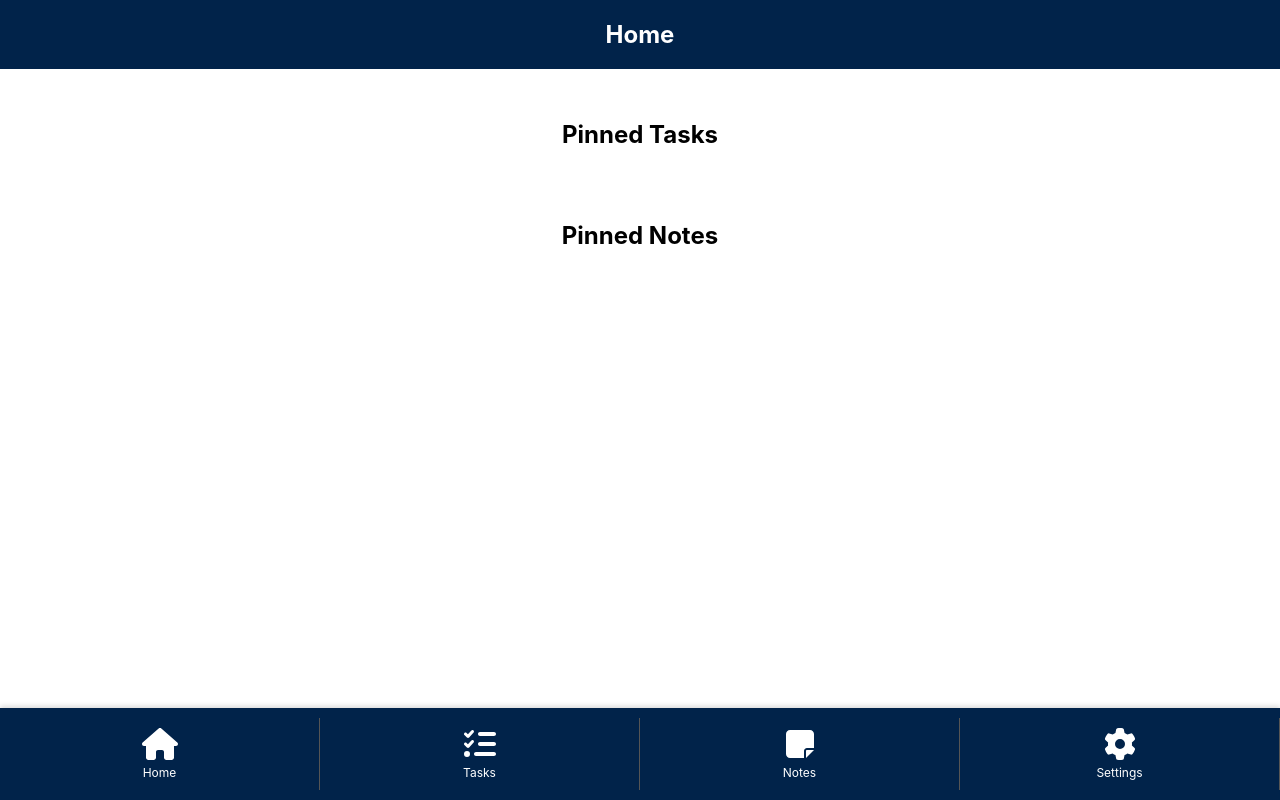
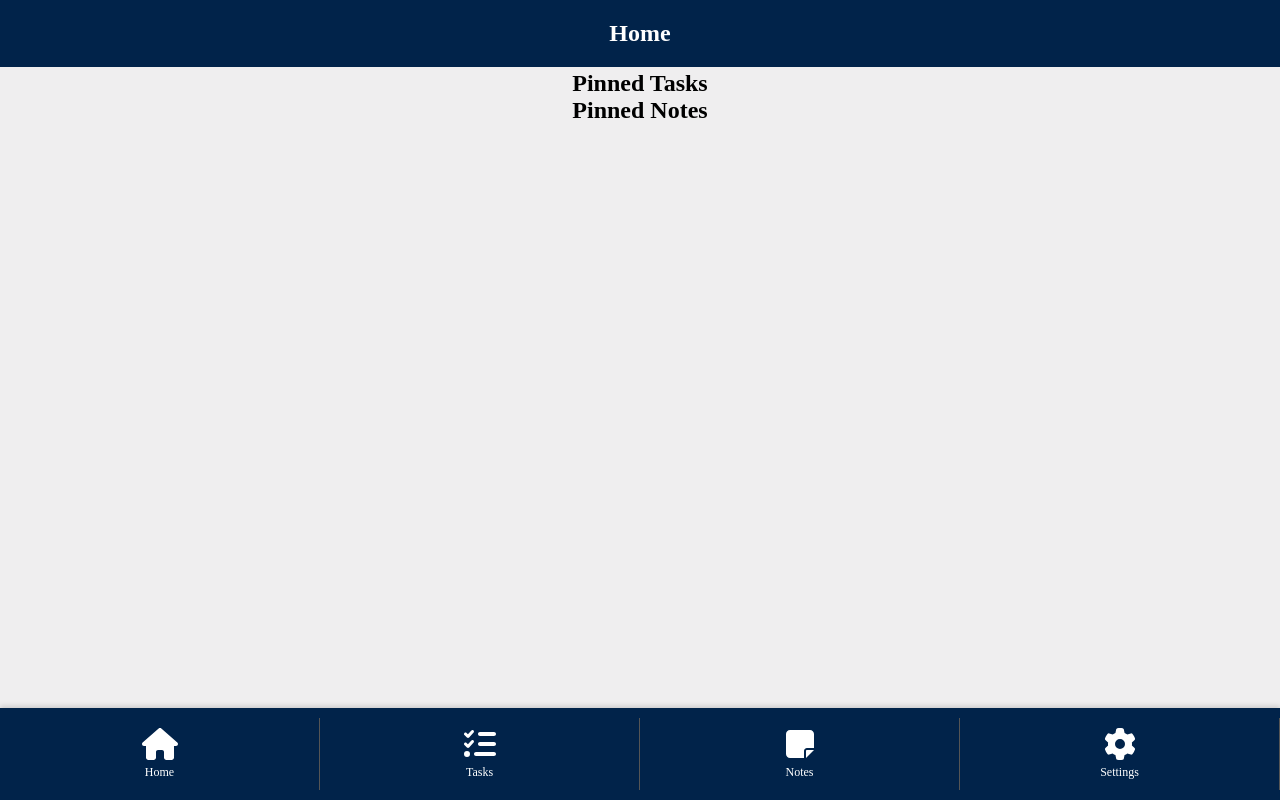
Before and after one commit to SamuelSuchon/todo-app, a React (Create React App) app: page / in a window 1280 px wide. Built offline with nearby package versions, Linux system fonts and the light colour scheme.

Commit message:
updated-layout02

```diff
--- a/src/index.css
+++ b/src/index.css
@@ -1,13 +1,16 @@
-body {
+/* index.css or global styles */
+* {
   margin: 0;
-  font-family: -apple-system, BlinkMacSystemFont, 'Segoe UI', 'Roboto', 'Oxygen',
-    'Ubuntu', 'Cantarell', 'Fira Sans', 'Droid Sans', 'Helvetica Neue',
-    sans-serif;
-  -webkit-font-smoothing: antialiased;
-  -moz-osx-font-smoothing: grayscale;
+  padding: 0;
+  box-sizing: border-box;
 }
 
-code {
-  font-family: source-code-pro, Menlo, Monaco, Consolas, 'Courier New',
-    monospace;
+html, body, #root {
+  height: 100%;
+  margin: 0;
+  padding: 0;
 }
+
+body {
+  background-color: #cdcccd; /* Set the global background color to match your pages */
+}
--- a/src/pages/Home.tsx
+++ b/src/pages/Home.tsx
@@ -14,7 +14,7 @@ const Home: React.FC<HomeProps> = ({ pinnedTasks, pinnedNotes, unpinTask, unpinN
       <div style={styles.headerContainer}>
         <h2 style={styles.headerText}>Home</h2>
       </div>
-      <div style={styles.container}>
+      <div style={styles.contentContainer}>
         <h2>Pinned Tasks</h2>
         <ul>
           {pinnedTasks.map(task => (
@@ -46,7 +46,8 @@ const styles = {
     flexDirection: 'column' as const,
     alignItems: 'center' as const,
     width: '100%',
-    height: '100%',
+    minHeight: '100vh', // Ensure the page takes the full height
+    backgroundColor: '#cdcccd', // Same background color as the Tasks page
   },
   headerContainer: {
     width: '100%',
@@ -56,20 +57,25 @@ const styles = {
     position: 'fixed' as const,
     top: 0,
     left: 0,
+    zIndex: 10, // Ensure the header stays on top
   },
   headerText: {
     margin: 0,
-    color: '#fff', // White text color
+    color: '#fff', // White text color for the header
     fontSize: '24px',
     fontWeight: 'bold' as const,
   },
-  container: {
+  contentContainer: {
+    flex: 1,
     display: 'flex',
     flexDirection: 'column' as const,
     alignItems: 'center' as const,
-    justifyContent: 'center' as const,
+    justifyContent: 'flex-start' as const, // Align content to the top
     padding: '20px',
-    marginTop: '80px', // Ensure content is below the fixed header
+    backgroundColor: '#efeeef', // Matching background color for the content area
+    width: '100%',
+    minHeight: 'calc(100vh - 80px)', // Ensure full height minus the header
+    marginTop: '50px', // To prevent overlap with the fixed header
   },
 };
 
--- a/src/pages/Notes.tsx
+++ b/src/pages/Notes.tsx
@@ -56,7 +56,7 @@ const Notes: React.FC<NotesProps> = ({ notes, pinNote, updateNotes, deleteNote }
       <div style={styles.headerContainer}>
         <h2 style={styles.headerText}>Notes</h2>
       </div>
-      <div style={styles.container}>
+      <div style={styles.contentContainer}>
         <input
           type="text"
           value={newNoteTitle}
@@ -141,30 +141,36 @@ const styles = {
     flexDirection: 'column' as const,
     alignItems: 'center' as const,
     width: '100%',
-    height: '100%',
+    minHeight: '100vh', // Ensure the page takes the full height
+    backgroundColor: '#cdcccd', // Use the same background color as Tasks and Home
   },
   headerContainer: {
     width: '100%',
-    backgroundColor: '#01234a', // Updated background color for header
+    backgroundColor: '#01234a', // Background color for the header
     padding: '20px 0',
     textAlign: 'center' as const,
     position: 'fixed' as const,
     top: 0,
     left: 0,
+    zIndex: 10, // Ensure the header stays on top
   },
   headerText: {
     margin: 0,
-    color: '#fff', // White text color
+    color: '#fff', // White text color for the header
     fontSize: '24px',
     fontWeight: 'bold' as const,
   },
-  container: {
+  contentContainer: {
+    flex: 1,
     display: 'flex',
     flexDirection: 'column' as const,
     alignItems: 'center' as const,
-    justifyContent: 'center' as const,
+    justifyContent: 'flex-start' as const, // Align content to the top
     padding: '20px',
-    marginTop: '80px', // Ensure space below the fixed header
+    backgroundColor: '#efeeef', // Use the content area background color
+    width: '100%',
+    minHeight: 'calc(100vh - 80px)', // Ensure full height minus the header
+    marginTop: '68px', // Increase to match the header's height
   },
   list: {
     listStyleType: 'none' as const,
--- a/src/pages/Settings.tsx
+++ b/src/pages/Settings.tsx
@@ -6,7 +6,7 @@ const Settings: React.FC = () => {
       <div style={styles.headerContainer}>
         <h2 style={styles.headerText}>Settings</h2>
       </div>
-      <div style={styles.container}>
+      <div style={styles.contentContainer}>
         <p>Here you can customize your application settings.</p>
       </div>
     </div>
@@ -19,7 +19,8 @@ const styles = {
     flexDirection: 'column' as const,
     alignItems: 'center' as const,
     width: '100%',
-    height: '100%',
+    minHeight: '100vh', // Ensure the page takes the full height
+    backgroundColor: '#cdcccd', // Same background color as the Tasks and Home pages
   },
   headerContainer: {
     width: '100%',
@@ -29,20 +30,25 @@ const styles = {
     position: 'fixed' as const,
     top: 0,
     left: 0,
+    zIndex: 10, // Ensure the header stays on top
   },
   headerText: {
     margin: 0,
-    color: '#fff', // White text color
+    color: '#fff', // White text color for the header
     fontSize: '24px',
     fontWeight: 'bold' as const,
   },
-  container: {
+  contentContainer: {
+    flex: 1,
     display: 'flex',
     flexDirection: 'column' as const,
     alignItems: 'center' as const,
-    justifyContent: 'center' as const,
+    justifyContent: 'flex-start' as const, // Align content to the top
     padding: '20px',
-    marginTop: '80px', // Ensure content is below the fixed header
+    backgroundColor: '#efeeef', // Matching background color for the content area
+    width: '100%',
+    minHeight: 'calc(100vh - 80px)', // Ensure full height minus the header
+    marginTop: '68px', // To prevent overlap with the fixed header
   },
 };
 
--- a/src/pages/Tasks.tsx
+++ b/src/pages/Tasks.tsx
@@ -14,7 +14,9 @@ const Tasks: React.FC<TasksProps> = ({ tasks, pinTask, updateTasks }) => {
       <div style={styles.headerContainer}>
         <h2 style={styles.headerText}>Tasks</h2>
       </div>
-      <TaskList tasks={tasks} pinTask={pinTask} updateTasks={updateTasks} />
+      <div style={styles.contentContainer}>
+        <TaskList tasks={tasks} pinTask={pinTask} updateTasks={updateTasks} />
+      </div>
     </div>
   );
 };
@@ -25,22 +27,36 @@ const styles = {
     flexDirection: 'column' as const,
     alignItems: 'center' as const,
     width: '100%',
-    height: '100%',
+    minHeight: '100vh', // Make sure the page takes full height
+    backgroundColor: '#cdcccd', // Use the updated background color for the entire page
   },
   headerContainer: {
     width: '100%',
-    backgroundColor: '#01234a', // Background color for the header
+    backgroundColor: '#01234a', // Header background color
     padding: '20px 0',
     textAlign: 'center' as const,
     position: 'fixed' as const,
     top: 0,
     left: 0,
+    zIndex: 10, // Ensure header stays on top
   },
   headerText: {
     margin: 0,
-    color: '#fff', // Text color (white)
+    color: '#fff', // White text for the header
     fontSize: '24px',
     fontWeight: 'bold' as const,
+  },
+  contentContainer: {
+    flex: 1,
+    display: 'flex',
+    flexDirection: 'column' as const,
+    justifyContent: 'flex-start' as const, // Align content to the top
+    alignItems: 'center' as const,
+    padding: '20px',
+    backgroundColor: '#efeeef', // Use the correct gray background color
+    width: '100%',
+    minHeight: 'calc(100vh - 80px)', // Ensure full height minus the header
+    marginTop: '50px', // To prevent overlap with the fixed header
   },
 };
 
```
